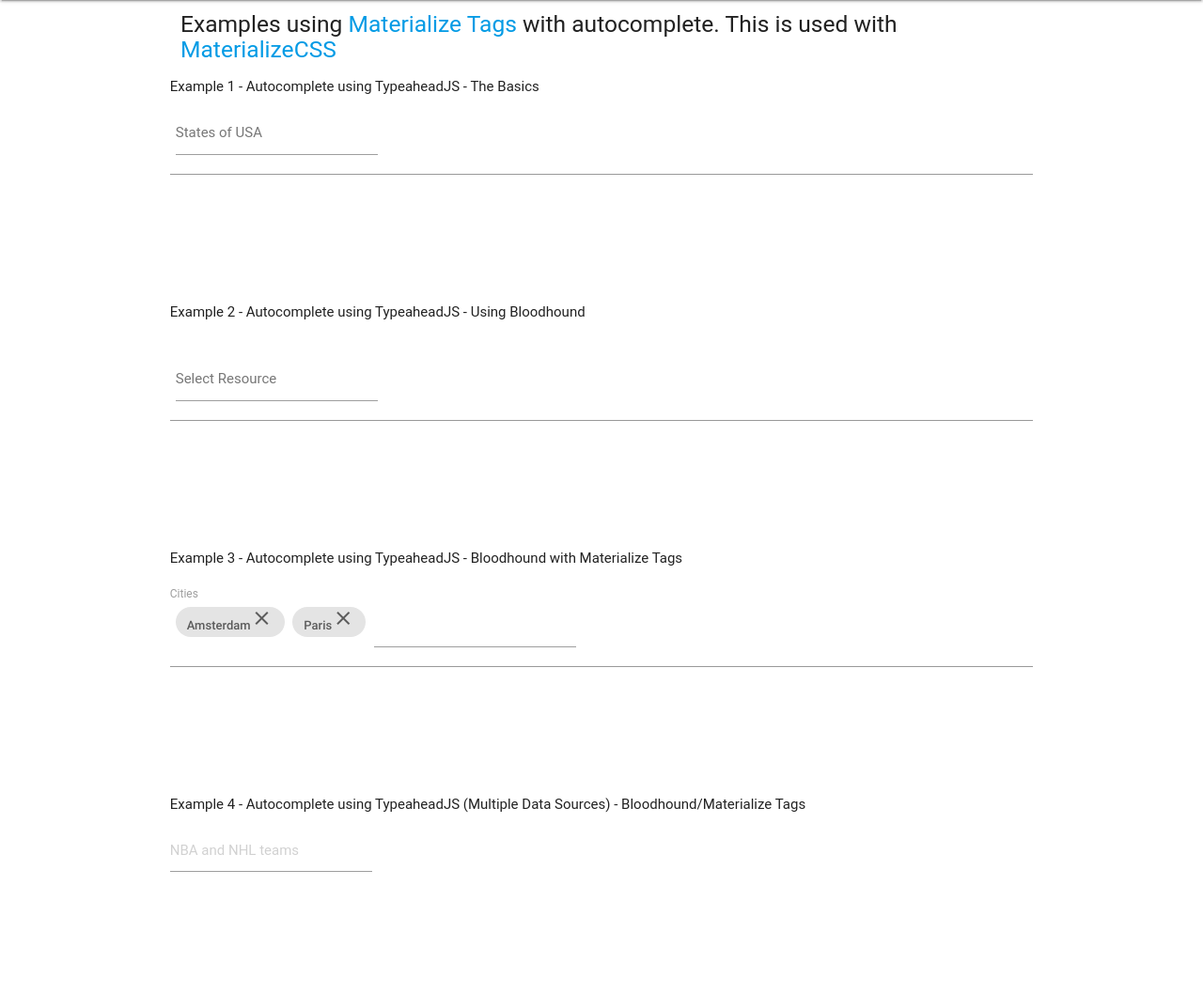
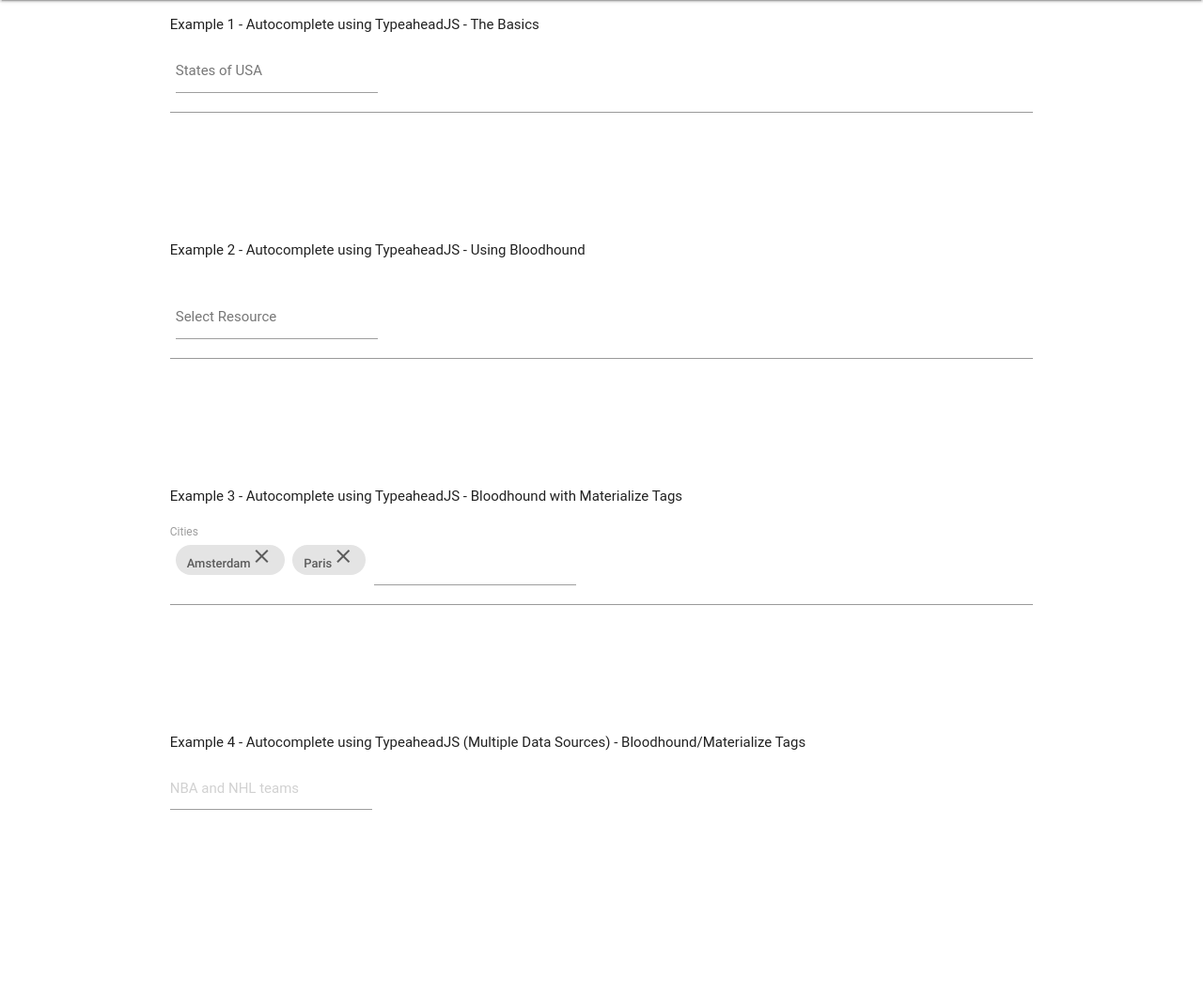
Before and after one commit to kenju254/zoom-autocomplete-demo, a Flask app: page / in a window 1280 px wide. Shown: the part 64-1122 px from the top of the page at 94% size. After the commit the page ends 926 px from the top, so only its background shows below. Run offline with Flask 2, Linux system fonts and the light colour scheme; data that the repository does not hold is empty; some libraries are stand-ins or nearby versions; some web fonts are replaced.

Commit message:
removing some unnecessary records

```diff
--- a/templates/index.html
+++ b/templates/index.html
@@ -83,14 +83,6 @@
 
 
 <main>
-  <section>
-    <div class="container">
-       <div class="row>">
-        <h5>Examples using <a href="http://henrychavez.github.io/materialize-tags/examples/" target="_blank">Materialize Tags</a> with autocomplete. This is used with <a href="http://materializecss.com/getting-started.html" target="_blank">MaterializeCSS</a></h5>
-      </div>
-    </div>
-  </section>
-
   <section>
     <div class="container" id="the-basics">
       <div class="row">
```
